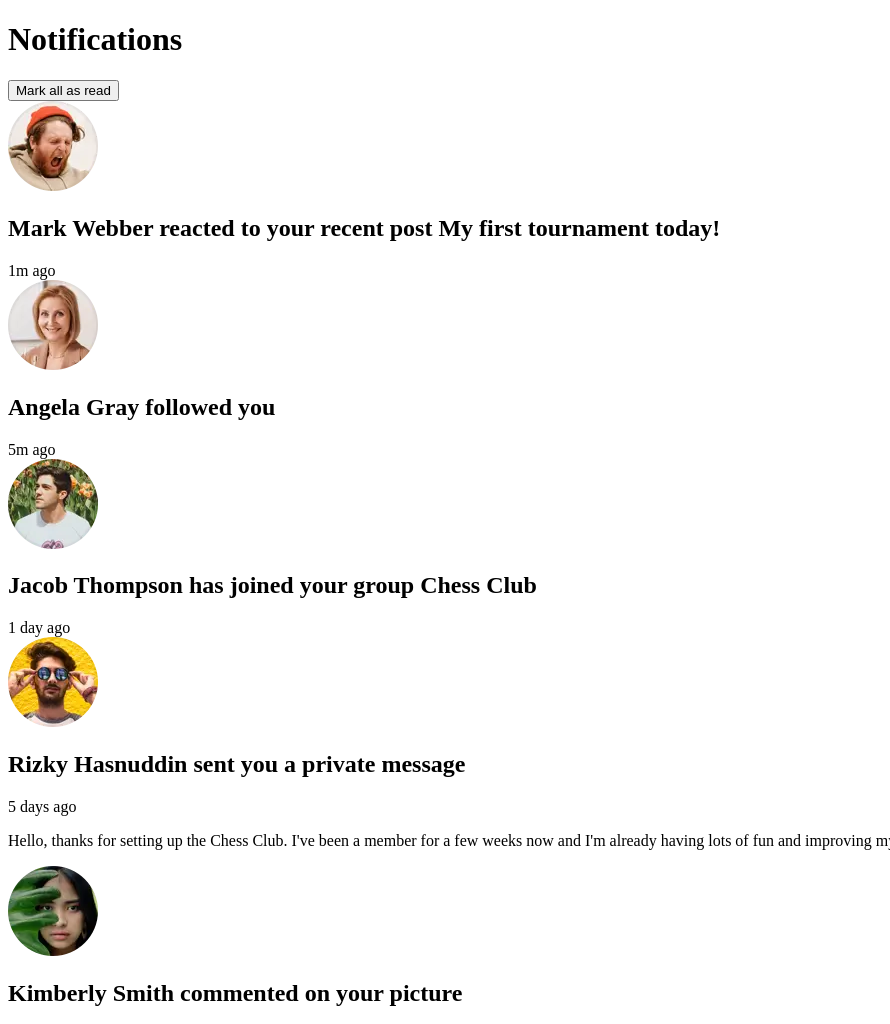
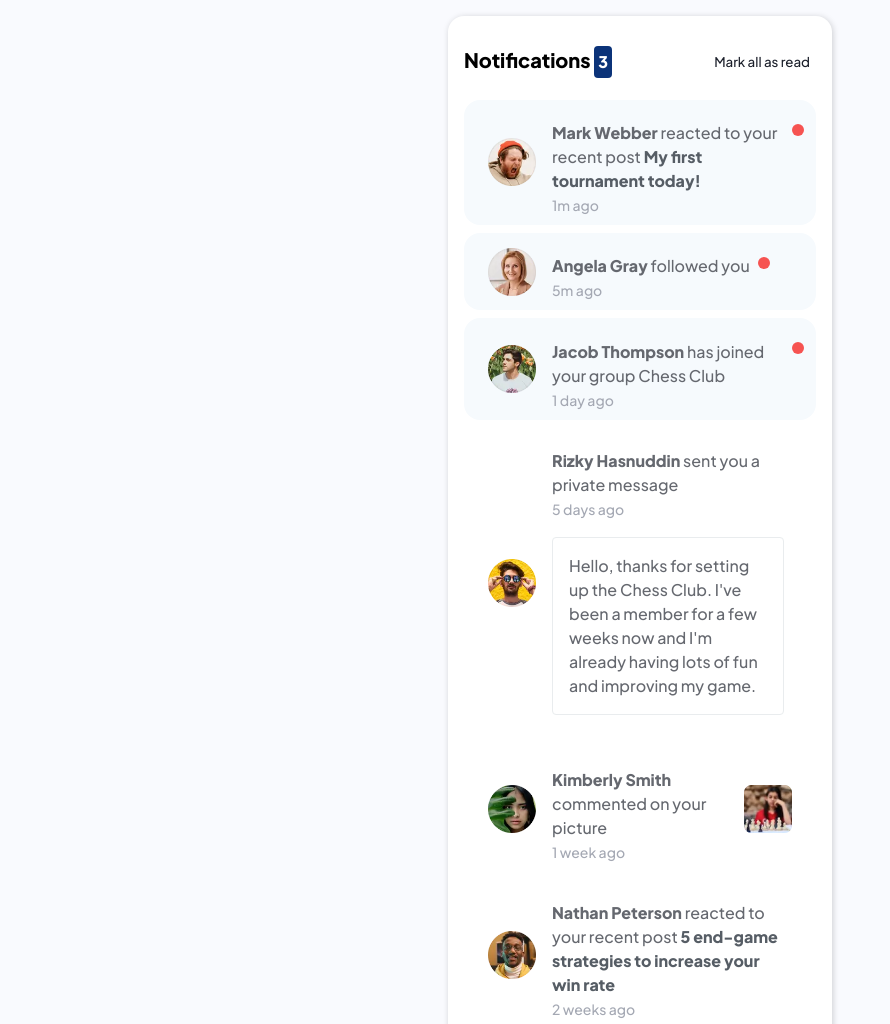
Before and after one commit to savvystrider/fem-notifications-page, a plain HTML site: page index.html in a window 1280 px wide. Shown: the top 1024 px of the page, without its empty margins (0-890 px from the left). Drawn offline with Linux system fonts and the light colour scheme.

Commit message:
updates markup, adds styles, and adds script functionality

```diff
--- a/app.js
+++ b/app.js
@@ -0,0 +1,23 @@
+const totalNotifications = document.querySelector(".total-notifications");
+const notificationElements = document.querySelectorAll(".notification");
+
+function updateUnreadMessages() {
+  let unreadElements = document.querySelectorAll(".unread");
+  totalNotifications.textContent = unreadElements.length;
+}
+
+updateUnreadMessages();
+
+notificationElements.forEach((element) => {
+  element.addEventListener("click", function () {
+    this.classList.toggle("unread");
+    updateUnreadMessages();
+  });
+});
+
+const btn = document.querySelector(".btn");
+
+btn.addEventListener("click", () => {
+  notificationElements.forEach((element) => element.classList.remove("unread"));
+  updateUnreadMessages();
+});
--- a/index.html
+++ b/index.html
@@ -16,8 +16,7 @@
     <main>
       <div class="notifications-container">
         <div class="top-row">
-          <h1>Notifications</h1>
-          <div class="total-notifications"></div>
+          <h1>Notifications <span class="total-notifications"></span></h1>
           <button class="btn">Mark all as read</button>
         </div>
         <div class="notifications">
@@ -78,20 +77,24 @@
             </div>
           </div>
           <div class="notification">
+            <div class="left">
               <img
                 src="./images/avatar-kimberly-smith.webp"
                 alt="avatar of Kimberly Smith"
               />
               <div class="notification-text">
-              <h2><strong>Kimberly Smith</strong> commented on your picture</h2>
+                <h2>
+                  <strong>Kimberly Smith</strong> commented on your picture
+                </h2>
+                <span class="time">1 week ago</span>
+              </div>
+            </div>
             <div class="side-avatar">
               <img
                 src="./images/image-chess.webp"
                 alt="woman playing chess"
                 class="avatar side-avatar"
               />
-              </div>
-              <span class="time">1 week ago</span>
             </div>
           </div>
           <div class="notification">
@@ -107,8 +110,8 @@
                   >5 end-game strategies to increase your win rate</span
                 >
               </h2>
+              <span class="time">2 weeks ago</span>
             </div>
-            <span class="time">2 weeks ago</span>
           </div>
           <div class="notification">
             <img
--- a/styles.css
+++ b/styles.css
@@ -0,0 +1,135 @@
+*,
+*::before,
+*::after {
+  box-sizing: border-box;
+}
+
+body {
+  margin: 0;
+  padding: 0;
+  font-family: "Plus Jakarta Sans", sans-serif;
+  background-color: #f9fafe;
+  line-height: 1.5;
+}
+
+img {
+  display: block;
+  max-width: 3rem;
+}
+
+h1 {
+  font-size: 1.25rem;
+}
+
+.total-notifications {
+  background-color: #0b3379;
+  color: white;
+  padding: 0.25em;
+  border-radius: 0.25em;
+  font-size: 1rem;
+  display: inline-block;
+}
+
+h2 {
+  font-size: 1rem;
+  font-weight: normal;
+  margin-bottom: 0;
+}
+
+.btn {
+  display: block;
+  cursor: pointer;
+  background-color: transparent;
+  border: 0;
+  color: hsl(224, 21%, 14%);
+  font-family: inherit;
+  transition: all 0.15s ease;
+}
+
+.btn:hover,
+.btn:focus {
+  color: hsl(219, 14%, 63%);
+}
+
+.post-title {
+  color: #565d65;
+  font-weight: bold;
+}
+
+.time {
+  color: #a4a8b3;
+  font-size: 0.875rem;
+}
+
+.message {
+  border: 1px solid #e9ecee;
+  padding: 1em;
+  border-radius: 0.25em;
+}
+
+.notifications-container {
+  max-width: 80%;
+  margin: 1em auto;
+  background-color: white;
+  padding: 1em;
+  border-radius: 1em;
+  box-shadow: 1px 1px 6px rgba(0, 0, 0, 0.18);
+}
+
+@media screen and (min-width: 1000px) {
+  .notifications-container {
+    max-width: 30%;
+  }
+}
+
+.top-row {
+  display: flex;
+  justify-content: space-between;
+  align-items: center;
+}
+
+.notification {
+  display: flex;
+  align-items: center;
+  gap: 1em;
+  padding: 0.5em 1.5em;
+  margin-block: 0.5em;
+  cursor: pointer;
+}
+
+.notification:nth-of-type(5) {
+  justify-content: space-between;
+}
+
+.left {
+  display: flex;
+  align-items: center;
+  gap: 1em;
+}
+
+.notification:hover,
+.notification:focus {
+  background-color: #f6fafd66;
+}
+
+.notification.unread {
+  background-color: #f6fafd;
+  border-radius: 1em;
+}
+
+.notification-text {
+  position: relative;
+  color: #65686f;
+  padding-right: 0.5em;
+}
+
+.notification.unread .notification-text::after {
+  content: "";
+  position: absolute;
+  top: 1em;
+  right: -0.75em;
+  width: 0.75rem;
+  height: 0.75rem;
+  border-radius: 50%;
+  background-color: hsl(1, 90%, 64%);
+}
```
Lines whose indentation alone changed are shown as unchanged.
